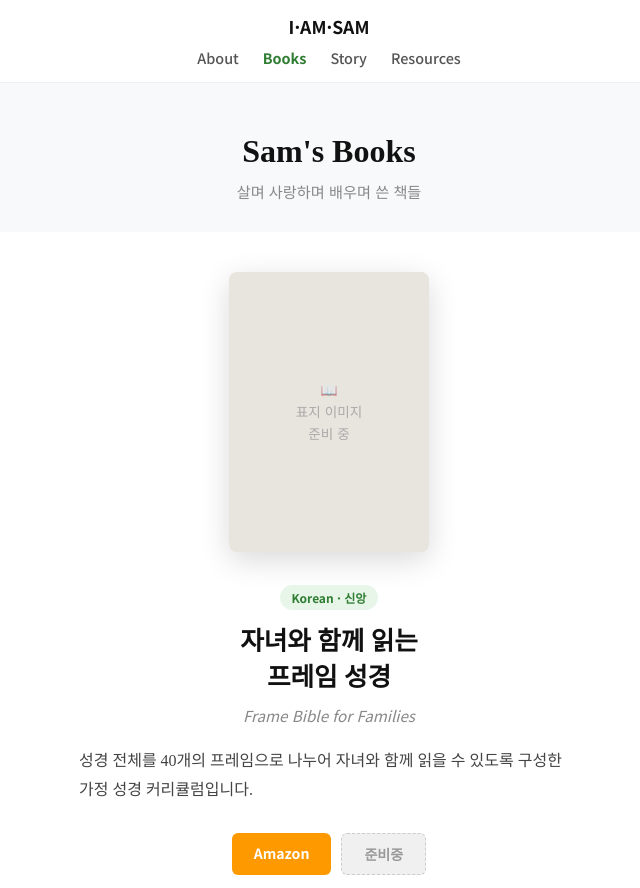
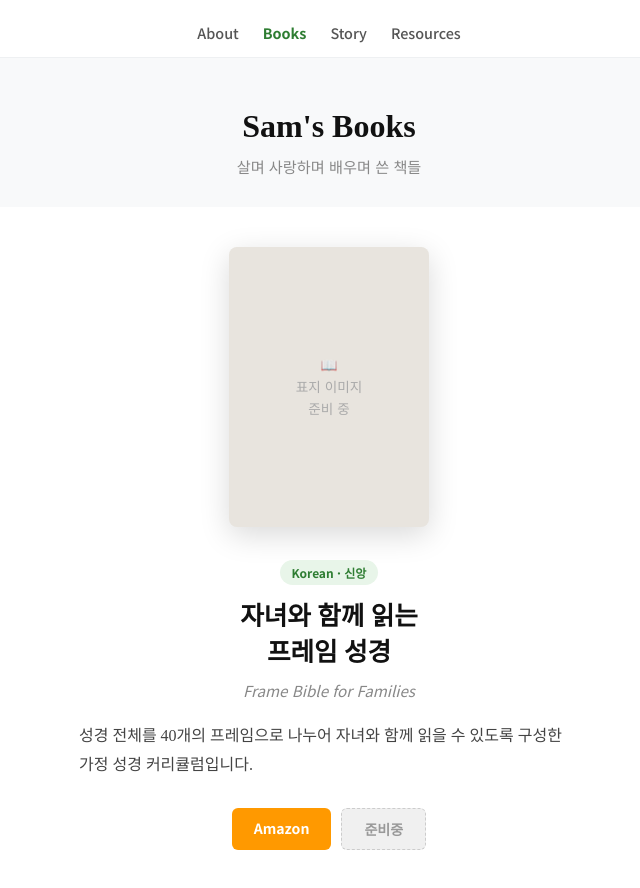
Before and after one commit to rhee-sam/books, a plain HTML site: page index.html in a window 1280 px wide. Shown: the top 888 px of the page, without its empty margins (311-951 px from the left). Drawn offline with Linux system fonts and the light colour scheme.

Commit message:
Update index.html

```diff
--- a/index.html
+++ b/index.html
@@ -52,7 +52,7 @@
 </head>
 <body>
     <header class="header">
-        <a href="https://samleestory.blogspot.com">I·AM·SAM</a>
+
         <nav class="header-nav">
             <a href="https://samleestory.blogspot.com/p/sam-lee_0542657907.html">About</a>
             <a href="#" class="active">Books</a>
```
